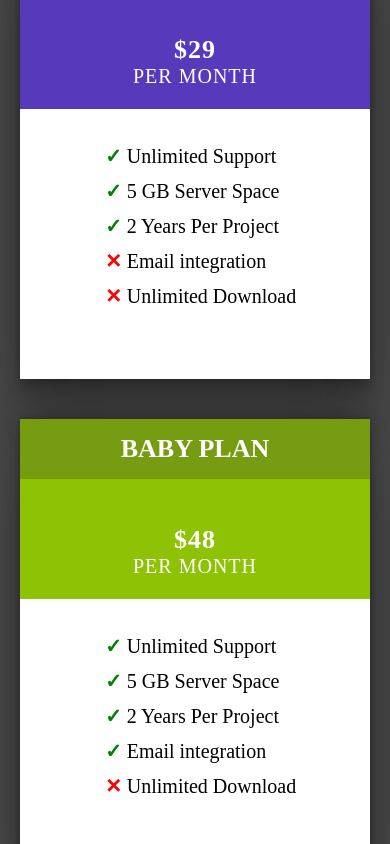
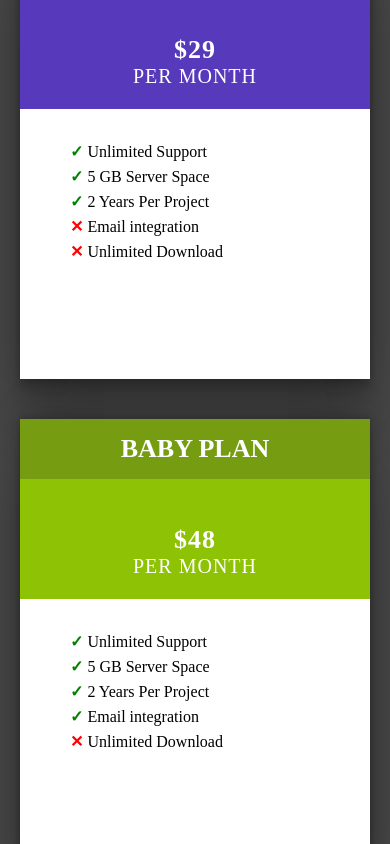
Before and after one commit to sakthimurugesan/single-web-page, a plain HTML site: page index.html in a window 390 px wide. Shown: the part 2920-3764 px from the top of the page. Drawn offline with Linux system fonts and the light colour scheme.

Commit message:
Revert "commit"
This reverts commit 64e435ec7cb5cd323e9e0691cda76b648de016d4.

```diff
--- a/style/style.css
+++ b/style/style.css
@@ -378,9 +378,9 @@ textarea
 {
     color: black;
     text-align: left;
-    text-indent: 85px;
-    line-height: 35px;
-    font-size: 20px;
+    text-indent: 50px;
+    line-height: 25px;
+    font-size: 16px;
 }
 .pricing-box-top
 
```
